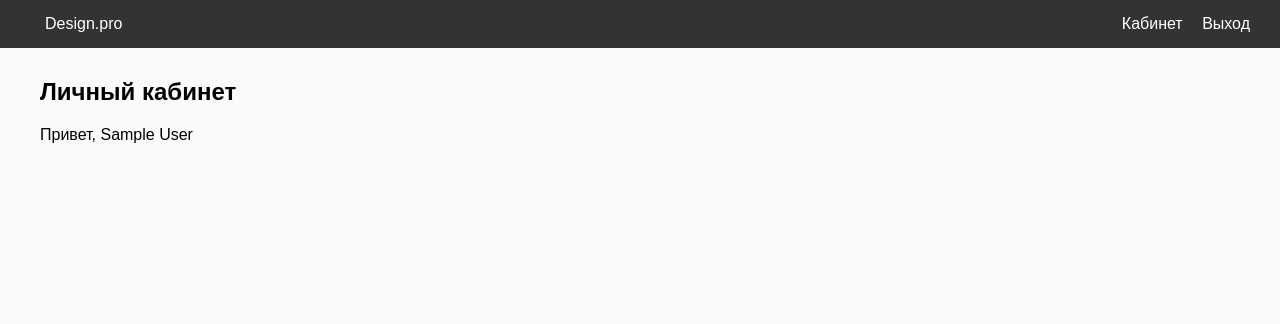
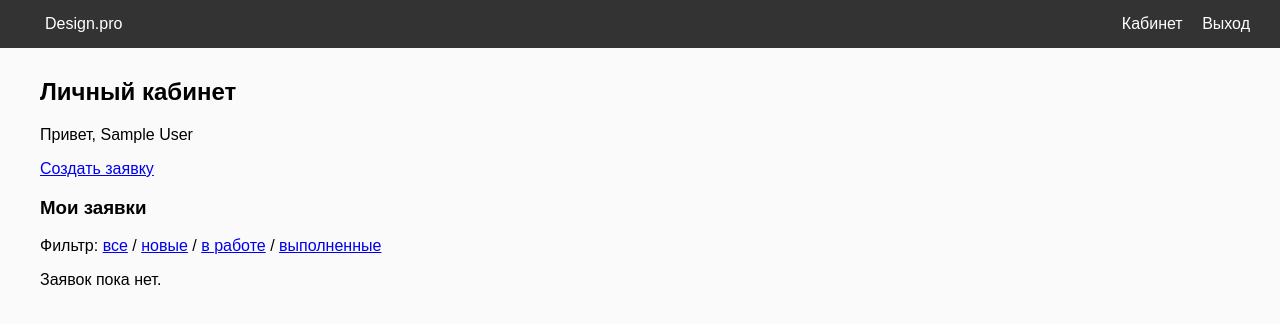
Before and after one commit to rindouwu/django-practice, a Django app: page /profile/ in a window 1280 px wide. Shown: the top 324 px of the page. Run offline with Django 5.2, Linux system fonts and the light colour scheme; the visitor is signed in with stand-in values (Sample User, id 1); data that the repository does not hold is empty.

Commit message:
feat: add request list into profile

```diff
--- a/core/views.py
+++ b/core/views.py
@@ -43,4 +43,11 @@ def logout_view(request):
 
 @login_required
 def profile(request):
-    return render(request, 'core/profile.html')
+    requests = Request.objects.filter(author=request.user)
+    status = request.GET.get('status')
+    if status in ('new', 'in_progress', 'done'):
+        requests = requests.filter(status=status)
+    return render(request, 'core/profile.html', {
+        'requests': requests,
+        'status': status,
+    })
--- a/templates/core/profile.html
+++ b/templates/core/profile.html
@@ -3,4 +3,35 @@
 {% block content %}
 <h2>Личный кабинет</h2>
 <p>Привет, {{ user.full_name }}</p>
+
+<a href="{% url 'request_create' %}">Создать заявку</a>
+
+<h3>Мои заявки</h3>
+
+<p>
+    Фильтр:
+    <a href="{% url 'profile' %}">все</a> /
+    <a href="?status=new">новые</a> /
+    <a href="?status=in_progress">в работе</a> /
+    <a href="?status=done">выполненные</a>
+</p>
+
+{% for r in requests %}
+<div>
+    <p>
+        <b>{{ r.title }}</b> — {{ r.get_status_display }}
+    </p>
+    <p>{{ r.description }}</p>
+    <p>
+        {{ r.category.name }} · {{ r.created_at|date:"d.m.Y H:i" }}
+    </p>
+    {% if r.status == 'new' %}
+    <a href="{% url 'request_delete' r.id %}"
+       onclick="return confirm('Удалить заявку «{{ r.title }}»?')">удалить</a>
+    {% endif %}
+</div>
+<hr>
+{% empty %}
+<p>Заявок пока нет.</p>
+{% endfor %}
 {% endblock %}
```
